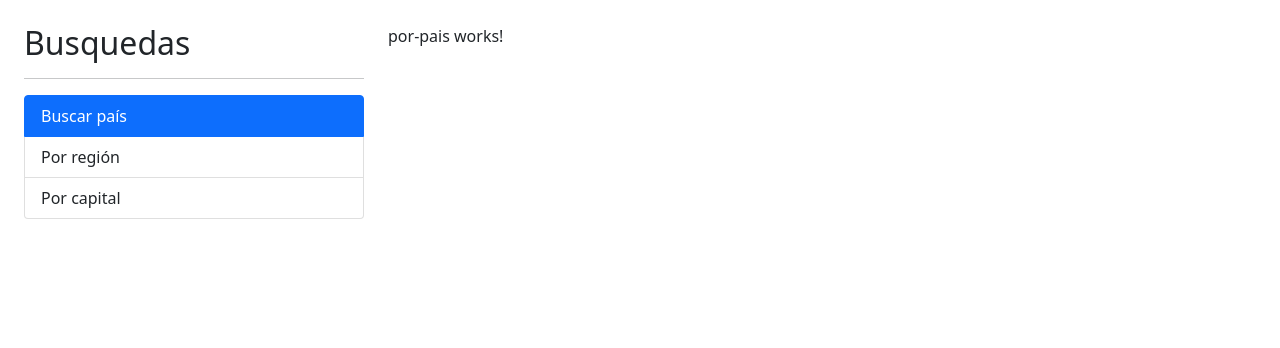
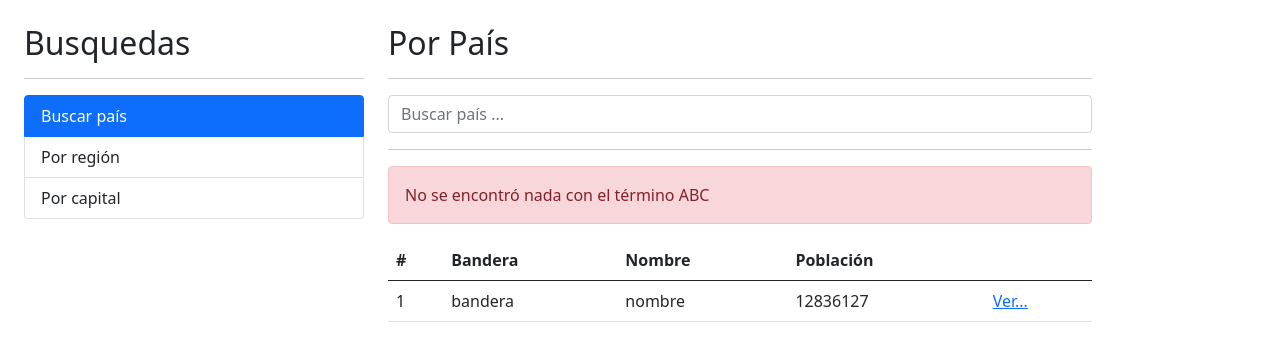
Before and after one commit to Xelacnnister/03-paisesApp, an Angular app: page / in a window 1280 px wide. Shown: the top 348 px of the page. Built offline with nearby package versions, Linux system fonts and the light colour scheme.

Commit message:
Componente para buscar por país

```diff
--- a/src/app/pais/pages/por-pais/por-pais.component.html
+++ b/src/app/pais/pages/por-pais/por-pais.component.html
@@ -1 +1,43 @@
-<p>por-pais works!</p>
+<h2>Por País</h2>
+<hr>
+
+<div class="row">
+    <div class="col">
+        <form (ngSubmit)="buscar()" autocomplete="off"><!--Cuando se haga submmit activa el método "buscar()"-->
+            <input type="text"
+                    name="termino"
+                    class="form-control"
+                    [(ngModel)]="termino"
+                    placeholder="Buscar país ...">
+        </form>
+    </div>
+</div>
+
+<hr>
+
+<div class="alert alert-danger">
+    No se encontró nada con el término ABC
+</div>
+
+<table class="table table-hover">
+    <thead>
+        <tr>
+            <th> # </th>
+            <th> Bandera </th>
+            <th> Nombre </th>
+            <th> Población </th>
+            <th></th>
+        </tr>
+    </thead>
+    <tbody>
+        <tr>
+            <td>1</td>
+            <td>bandera</td>
+            <td>nombre</td>
+            <td>12836127</td>
+            <td>
+                <a href="/pais/cri">Ver...</a>
+            </td>
+        </tr>
+    </tbody>
+</table>
--- a/src/app/pais/pages/por-pais/por-pais.component.ts
+++ b/src/app/pais/pages/por-pais/por-pais.component.ts
@@ -6,11 +6,15 @@ import { Component, OnInit } from '@angular/core';
   styles: [
   ]
 })
-export class PorPaisComponent implements OnInit {
+export class PorPaisComponent {
+
+  termino: string = '';
 
   constructor() { }
 
-  ngOnInit(): void {
+  buscar(){//postea el término buscado
+    console.log(this.termino);
+
   }
 
 }
--- a/src/app/pais/pais.module.ts
+++ b/src/app/pais/pais.module.ts
@@ -1,5 +1,10 @@
+//Modulos de Angular
 import { NgModule } from '@angular/core';
 import { CommonModule } from '@angular/common';
+import { FormsModule } from '@angular/forms';
+//Librerias o paquetes de terceros
+
+//Modulos própios
 import { PorCapitalComponent } from './pages/por-capital/por-capital.component';
 import { PorPaisComponent } from './pages/por-pais/por-pais.component';
 import { PorRegionComponent } from './pages/por-region/por-region.component';
@@ -21,7 +26,8 @@ import { VerPaisComponent } from './pages/ver-pais/ver-pais.component';
     VerPaisComponent
   ],
   imports: [
-    CommonModule
+    CommonModule,
+    FormsModule//permite usar el ngModel
   ]
 })
 export class PaisModule { }
--- a/src/app/shared/sidebar/sidebar.component.ts
+++ b/src/app/shared/sidebar/sidebar.component.ts
@@ -11,7 +11,7 @@ import { Component, OnInit } from '@angular/core';
       }
     `
   ]
-})//ponemos el style del pointer aqui para que solo haga objetivo a los "li" del componente Sidebar
+})//ponemos el style del pointer aqui para que solo haga objetivo a los "li" del componente Sidebar - nos permite trabajar el CSS de forma encapsulada en este componente
 export class SidebarComponent implements OnInit {
 
   constructor() { }
```
